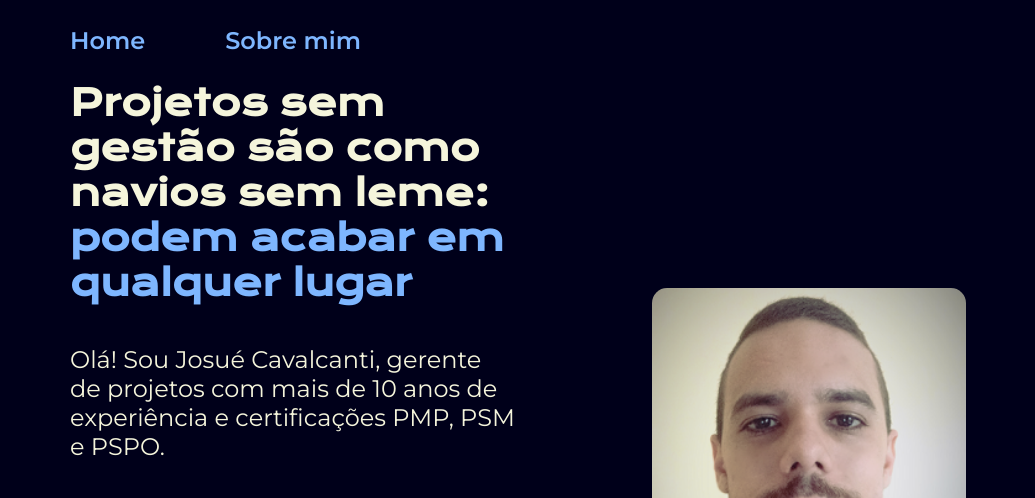
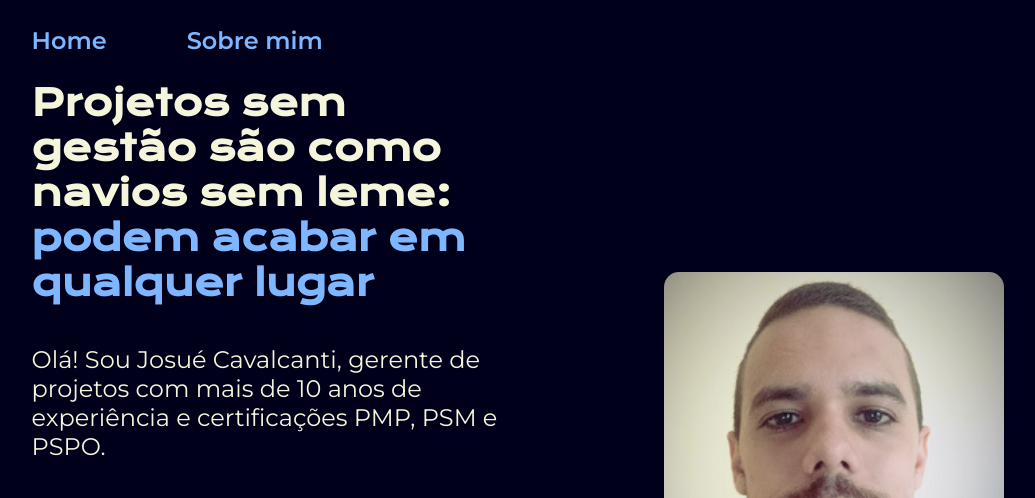
Before and after one commit to josuecavalcanti/minhapagina, a plain HTML site: page index.html in a window 1280 px wide. Shown: the top 498 px of the page, without its empty margins (122-1157 px from the left). Drawn offline with nearby package versions, Linux system fonts and the light colour scheme.

Commit message:
Update style.css

```diff
--- a/css/style.css
+++ b/css/style.css
@@ -22,7 +22,7 @@ body {
 }
 
 .cabecalho {
-    padding: 2% 0% 0% 15%;
+    padding: 2% 0% 0% 12%;
 }
 
 .cabecalho__menu {
@@ -39,7 +39,7 @@ body {
 }
 
 .apresentacao {
-    padding: 2% 15% 8% 15%;
+    padding: 2% 12% 8% 12%;
     display: flex;
     align-items: center;
     justify-content: space-between;
```
